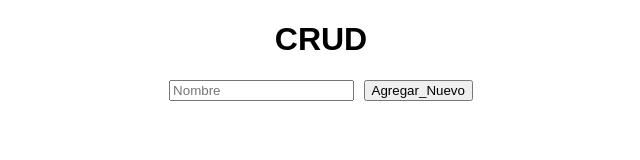
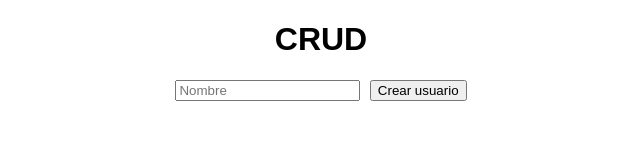
Before and after one commit to wjulifajarb/CRUDFESNA, a plain HTML site: page index.html in a window 1280 px wide. Shown: the full height of the page, 319-959 px from the left. Drawn offline with Linux system fonts and the light colour scheme.

Commit message:
intento 2

```diff
--- a/index.html
+++ b/index.html
@@ -10,7 +10,7 @@
     <h1>CRUD</h1>
     <form id="crud-form">
         <input type="text" id="name" placeholder="Nombre" required>
-        <button type="submit">Agregar_Nuevo</button>
+        <button type="submit"> Crear usuario</button>
     </form>
     <ul id="item-list"></ul>
     <script src="script.js"></script>
```
